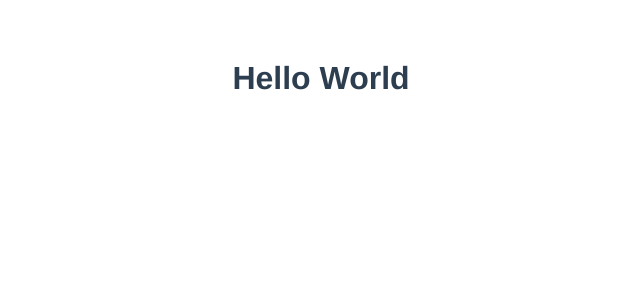
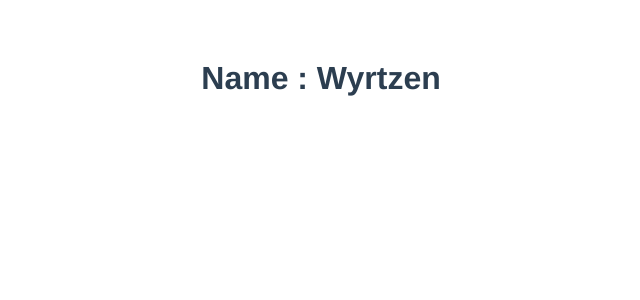
Before and after one commit to zenash03/vue-project, a Vue app: page / in a window 1280 px wide. Shown: the top 300 px of the page, without its empty margins (319-959 px from the left). Built offline with nearby package versions, Linux system fonts and the light colour scheme.

Commit message:
data n method

```diff
--- a/src/App.vue
+++ b/src/App.vue
@@ -1,11 +1,16 @@
 <template>
-  <h1>Hello World</h1>
+  <h1>Name : {{ name }}</h1>
 </template>
 
 <script>
 
 export default {
   name: 'App',
+  data() {
+    return {
+      name : 'Wyrtzen'
+    }
+  },
   components: {}
 }
 </script>
```
